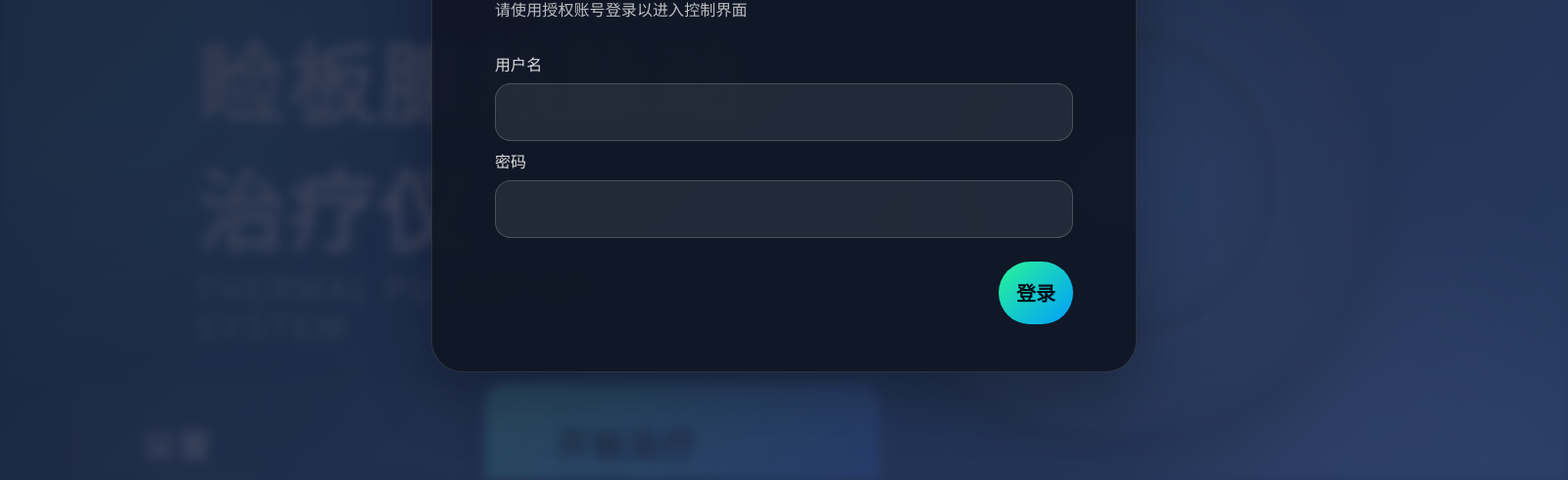
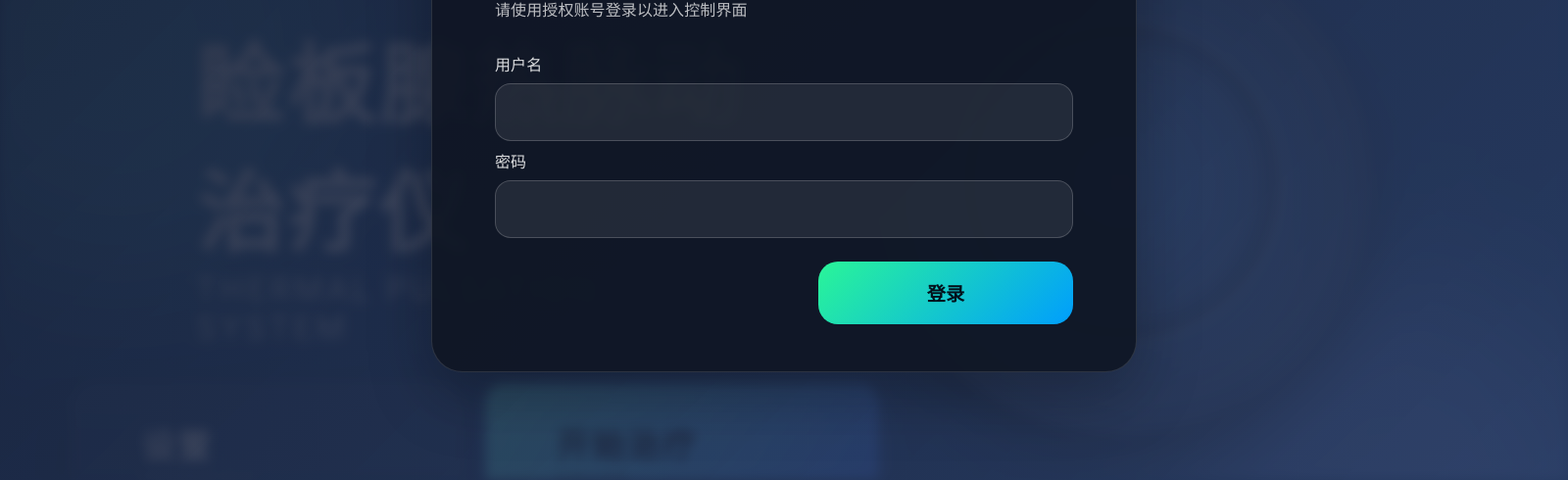
Before and after one commit to zq9278/PressurePulseHost, an Electron app: page renderer/index.html in a window 1600 px wide. Shown: the part 310-800 px from the top of the page at 98% size. Drawn offline with Linux system fonts and the light colour scheme; no server answers.

Commit message:
优化登录面板的按钮样式，增加最小宽度、内边距和字体大小

```diff
--- a/renderer/style.css
+++ b/renderer/style.css
@@ -934,6 +934,13 @@ body.keyboard-open .login-panel {
   justify-content: flex-end;
 }
 
+.login-actions .action.primary-toggle {
+  min-width: 260px;
+  padding: 18px 32px;
+  border-radius: 20px;
+  font-size: 1.2rem;
+}
+
 .login-error {
   color: #ff6b6b;
   font-size: 0.95rem;
```
